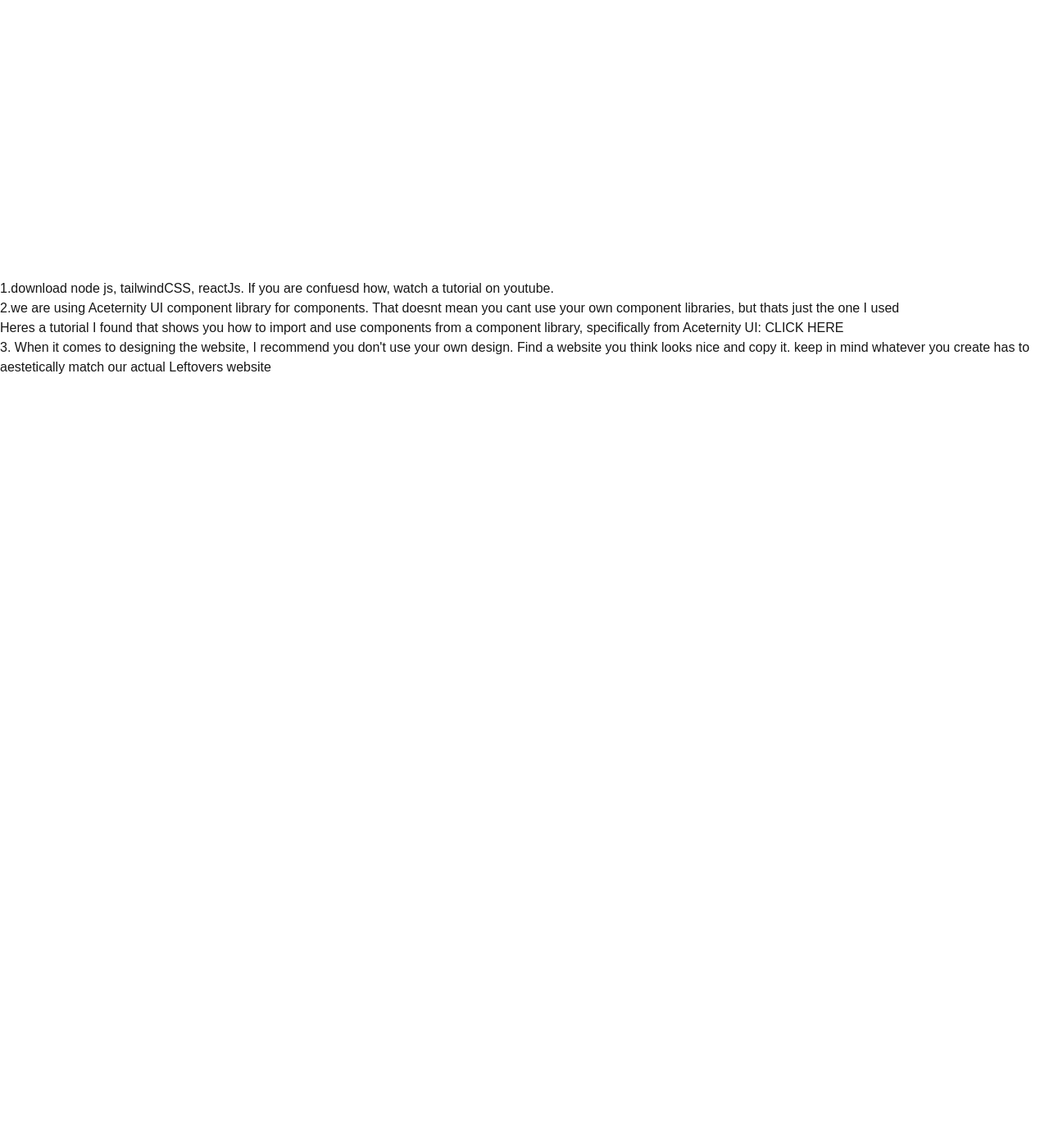
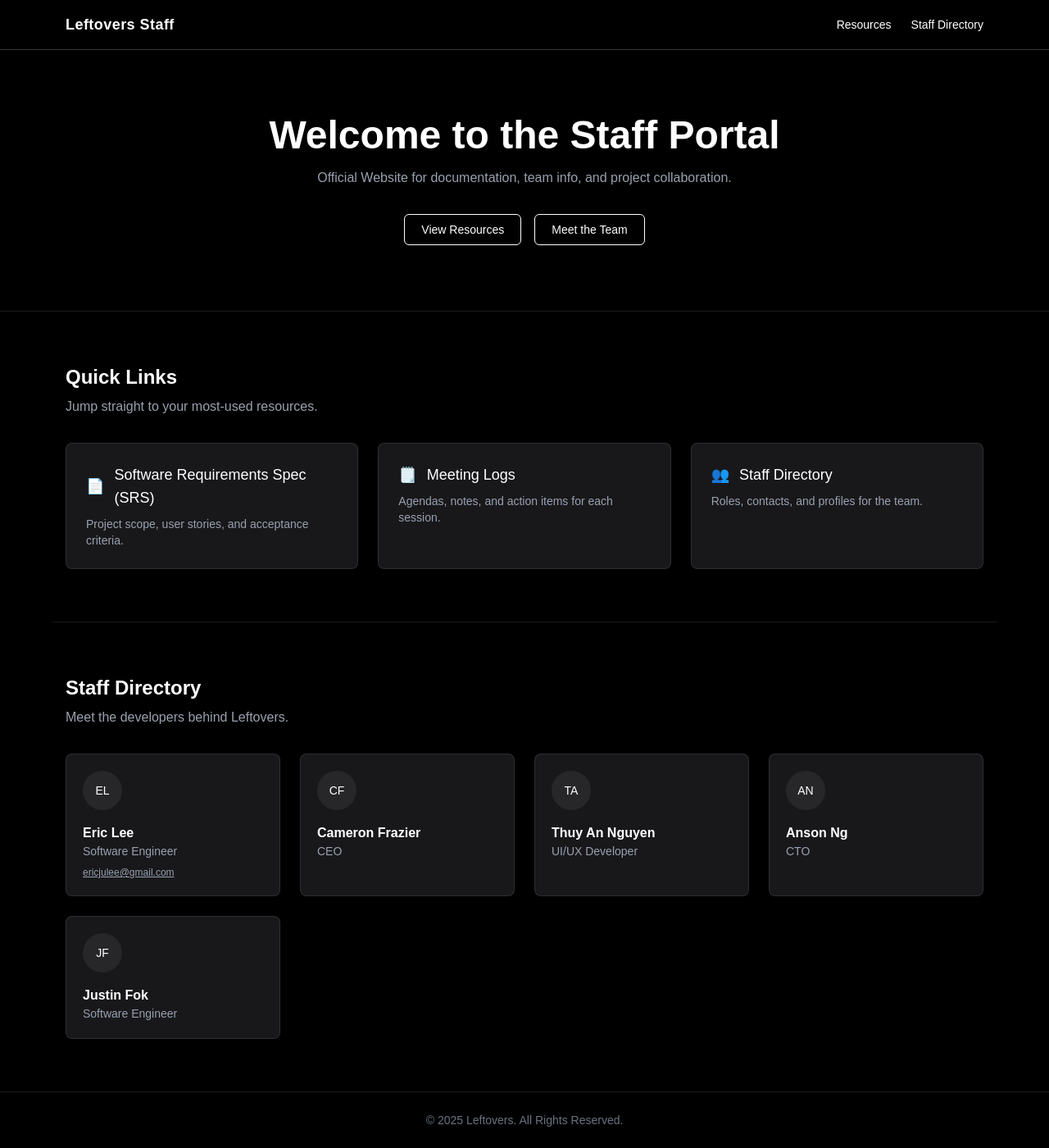
Before and after one commit to CameronIFrazier/LeftoversGroupWebsite4800, a Next.js app: page / in a window 1280 px wide. Shown: the whole page at 82% size. Before the commit the page ends 800 px from the top, so only its background shows below. Built offline with nearby package versions, Linux system fonts and the light colour scheme.

Commit message:
Working staff page

```diff
--- a/src/app/page.tsx
+++ b/src/app/page.tsx
@@ -1,14 +1,5 @@
-import Image from "next/image";
+import HomePage from "./pages/homePage"
 
-export default function Home() {
-  return (
-    <div className="h-screen flex items-center justify-center">
-      <p>
-        1.download node js, tailwindCSS, reactJs. If you are confuesd how, watch a
-        tutorial on youtube. <br></br>2.we are using Aceternity UI component library for components. That doesnt mean you cant use your own component libraries, but thats just the one I used
-        <br></br> Heres a tutorial I found that shows you how to import and use components from a component library, specifically from Aceternity UI: <a href="https://www.youtube.com/watch?v=tnVKQyNvJUQ&t=193s">CLICK HERE</a><br></br>
-        3. When it comes to designing the website, I recommend you don't use your own design. Find a website you think looks nice and copy it. keep in mind whatever you create has to aestetically match our actual Leftovers website
-      </p>
-    </div>
-  );
+export default function Page() {
+  return <HomePage />;
 }
--- /dev/null
+++ b/src/app/pages/homePage.tsx
@@ -0,0 +1,159 @@
+"use client";
+
+import Link from "next/link";
+
+type StaffMember = {
+  name: string;
+  role: string;
+  email?: string;
+};
+
+type QuickLink = {
+  title: string;
+  desc: string;
+  href: string;
+  icon: string;
+};
+
+const STAFF: StaffMember[] = [
+  { name: "Eric Lee", role: "Software Engineer", email: "ericjulee@gmail.com" },
+  { name: "Cameron Frazier", role: "CEO" },
+  { name: "Thuy An Nguyen", role: "UI/UX Developer" },
+  { name: "Anson Ng", role: "CTO" },
+  { name: "Justin Fok", role: "Software Engineer" },
+];
+
+const QUICK_LINKS: QuickLink[] = [
+  {
+    title: "Software Requirements Spec (SRS)",
+    desc: "Project scope, user stories, and acceptance criteria.",
+    href: "https://docs.google.com/document/d/1XfnV96k0DeQDW3HUAHEM5M8VGcHFgA-MlidrYnuRDOI/edit?tab=t.0",
+    icon: "📄",
+  },
+  {
+    title: "Meeting Logs",
+    desc: "Agendas, notes, and action items for each session.",
+    href: "https://docs.google.com/document/d/1_ELrDDgvbR8o-pfZ6fASHRBH1v6y83eYYFK4f6coeCg/edit?usp=sharing",
+    icon: "🗒️",
+  },
+  {
+    title: "Staff Directory",
+    desc: "Roles, contacts, and profiles for the team.",
+    href: "#directory",
+    icon: "👥",
+  },
+];
+
+function getInitials(fullName: string): string {
+  return fullName
+    .trim()
+    .split(/\s+/)
+    .map((word) => word[0]?.toUpperCase() ?? "")
+    .slice(0, 2)
+    .join("");
+}
+
+export default function HomePage() {
+  return (
+    <main className="min-h-screen bg-black text-white scroll-smooth">
+      {/* navbar */}
+      <header className="sticky top-0 z-50 border-b border-white/20 bg-black">
+        <div className="mx-auto max-w-6xl px-4 py-4 flex items-center justify-between">
+          <Link href="/" className="text-lg font-semibold tracking-wide">
+            Leftovers Staff
+          </Link>
+          <nav className="flex items-center gap-6 text-sm">
+            <a href="#links" className="hover:text-gray-300">
+              Resources
+            </a>
+            <a href="#directory" className="hover:text-gray-300">
+              Staff Directory
+            </a>
+          </nav>
+        </div>
+      </header>
+
+      {/* hero */}
+      <section className="py-20 text-center border-b border-white/10">
+        <h1 className="text-5xl font-bold mb-4">Welcome to the Staff Portal</h1>
+        <p className="text-gray-400 max-w-2xl mx-auto">
+          Official Website for documentation, team info, and project collaboration.
+        </p>
+        <div className="mt-8 flex justify-center gap-4">
+          <a
+            href="#links"
+            className="px-5 py-2 rounded-md border border-white text-sm hover:bg-white hover:text-black transition"
+          >
+            View Resources
+          </a>
+          <a
+            href="#directory"
+            className="px-5 py-2 rounded-md border border-white text-sm hover:bg-white hover:text-black transition"
+          >
+            Meet the Team
+          </a>
+
+        </div>
+      </section>
+
+      {/* quick links */}
+      <section id="links" className="max-w-6xl mx-auto px-4 py-16 border-b border-white/10">
+        <h2 className="text-2xl font-semibold mb-2">Quick Links</h2>
+        <p className="text-gray-400 mb-8">Jump straight to your most-used resources.</p>
+        <div className="grid sm:grid-cols-2 lg:grid-cols-3 gap-6">
+          {QUICK_LINKS.map((item) => {
+            const isExternal = item.href.startsWith("http");
+            return (
+              <a
+                key={item.title}
+                href={item.href}
+                target={isExternal ? "_blank" : undefined}
+                rel={isExternal ? "noreferrer" : undefined}
+                className="block bg-zinc-900 border border-white/10 p-6 rounded-lg hover:bg-zinc-800 transition"
+              >
+                <div className="flex items-center gap-3 mb-2 text-lg">
+                  <span>{item.icon}</span>
+                  <h3 className="font-medium">{item.title}</h3>
+                </div>
+                <p className="text-sm text-gray-400">{item.desc}</p>
+              </a>
+            );
+          })}
+        </div>
+      </section>
+
+      {/* staff dir */}
+      <section id="directory" className="max-w-6xl mx-auto px-4 py-16">
+        <h2 className="text-2xl font-semibold mb-2">Staff Directory</h2>
+        <p className="text-gray-400 mb-8">Meet the developers behind Leftovers.</p>
+        <div className="grid sm:grid-cols-2 md:grid-cols-3 lg:grid-cols-4 gap-6">
+          {STAFF.map((member) => (
+            <div
+              key={member.name}
+              className="bg-zinc-900 border border-white/10 p-5 rounded-lg"
+            >
+              <div className="h-12 w-12 flex items-center justify-center bg-zinc-800 rounded-full mb-4 text-sm">
+                {getInitials(member.name)}
+              </div>
+              <h3 className="font-semibold">{member.name}</h3>
+              <p className="text-sm text-gray-400">{member.role}</p>
+              {member.email && (
+                <a
+                  href={`mailto:${member.email}`}
+                  className="text-xs text-gray-400 underline mt-2 block hover:text-white"
+                >
+                  {member.email}
+                </a>
+              )}
+            </div>
+          ))}
+        </div>
+      </section>
+
+      {/* footer */}
+      <footer className="border-t border-white/10 py-6 text-center text-sm text-gray-500">
+        © {new Date().getFullYear()} Leftovers. All Rights Reserved.
+      </footer>
+    </main>
+  );
+}
```
